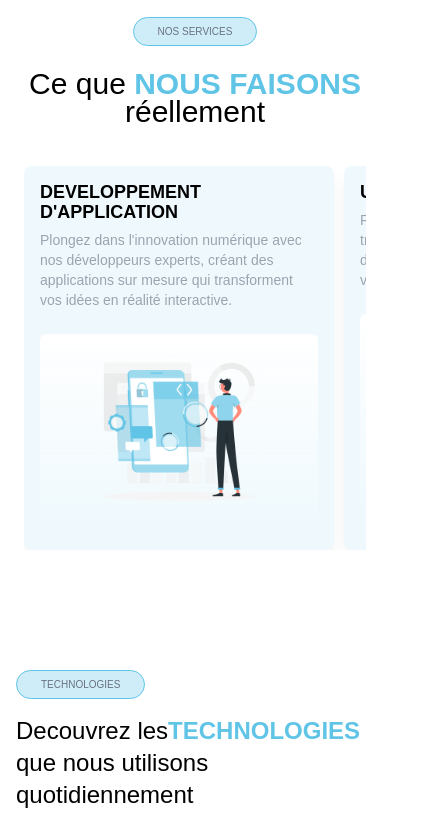
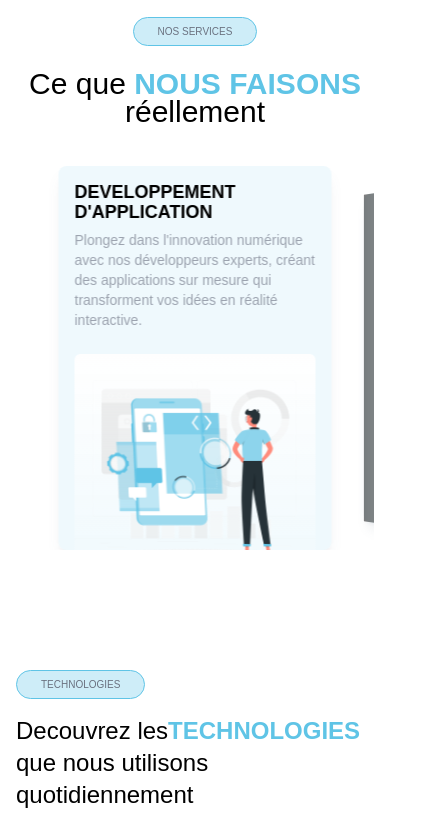
Before and after one commit to firmdigital/website, a React (Create React App) app: page / in a window 390 px wide. Shown: the part 1820-2645 px from the top of the page, 433 px wide, since content can reach past the window. Built offline with nearby package versions, Linux system fonts and the light colour scheme; grey boxes are pictures that could not be loaded.

Commit message:
update swiper

```diff
--- a/src/components/Blog.jsx
+++ b/src/components/Blog.jsx
@@ -119,9 +119,9 @@ export default function Blogs() {
                 </div>
                 <a
                   href="#"
-                  className="rounded-md px-3.5 py-2 text-sm font-semibold leading-6 text-[#449ab7] ring-1 ring-inset ring-[#449ab7]/30 hover:ring-[#449ab7]/40 focus-visible:outline focus-visible:outline-2 focus-visible:outline-offset-2 focus-visible:outline-[#449ab7]"
+                  className="rounded-md hover:-translate-y-1 transition-all duration-300 px-3.5 py-2 text-sm font-semibold leading-6 text-[#449ab7] ring-1 ring-inset ring-[#449ab7]/30 hover:ring-[#449ab7]/40 focus-visible:outline focus-visible:outline-2 focus-visible:outline-offset-2 focus-visible:outline-[#449ab7]"
                 >
-                  Voir toutes nos articles{" "}
+                  Voir tous nos articles{" "}
                   <span aria-hidden="true">&rarr;</span>
                 </a>
               </div>
--- a/src/components/Services.jsx
+++ b/src/components/Services.jsx
@@ -1,7 +1,15 @@
+// Import Swiper React components
 import { Swiper, SwiperSlide } from "swiper/react";
 
 // Import Swiper styles
 import "swiper/css";
+import "swiper/css/effect-coverflow";
+import "swiper/css/pagination";
+
+// import "./index.css"
+
+// import required modules
+import { EffectCoverflow } from "swiper/modules";
 
 const services = [
   {
@@ -92,12 +100,23 @@ function Services() {
       </div>
 
       {/* Mobile Servie */}
-      <div className="w-full flex lg:hidden py-10 px-2">
+      <div className="w-full flex lg:hidden py-10">
         <Swiper
+          effect={"coverflow"}
+          grabCursor={true}
+          centeredSlides={true}
+          slidesPerView={1.3}
+          coverflowEffect={{
+            rotate: 50,
+            stretch: 0,
+            depth: 100,
+            modifier: 1,
+            slideShadows: true,
+          }}
+          modules={[EffectCoverflow]}
+          className="mySwiper"
           spaceBetween={10}
-          slidesPerView={1.1}
           breakpoints={{
-            // when window width is >= 768px
             500: {
               slidesPerView: 2.1,
             },
--- a/src/components/Team.jsx
+++ b/src/components/Team.jsx
@@ -1,7 +1,12 @@
+// Import Swiper React components
 import { Swiper, SwiperSlide } from "swiper/react";
 
 // Import Swiper styles
 import "swiper/css";
+import "swiper/css/effect-cards";
+
+// import required modules
+import { EffectCards } from "swiper/modules";
 
 const posts = [
   {
@@ -151,14 +156,10 @@ export default function Team() {
         {/* Mobile Servie */}
         <div className="w-full flex sm:hidden py-10 px-2">
           <Swiper
-            spaceBetween={10}
-            slidesPerView={1.1}
-            breakpoints={{
-              // when window width is >= 768px
-              500: {
-                slidesPerView: 2.1,
-              },
-            }}
+            effect={"cards"}
+            grabCursor={true}
+            modules={[EffectCards]}
+            className="mySwiper"
           >
             {posts.map((post) => (
               <SwiperSlide key={post.id}>
--- a/src/index.css
+++ b/src/index.css
@@ -24,6 +24,7 @@ body {
     }
 
 }
+
 /* Ajoutez cette classe dans votre fichier CSS */
 .degrade-img::after {
     content: '';
@@ -32,6 +33,26 @@ body {
     left: 0;
     right: 0;
     bottom: 0;
-    background: linear-gradient(45deg, #ff0099, #493240); /* Exemple de dégradé */
-    pointer-events: none; /* Permet les interactions avec l'élément sous-jacent */
-  }
+    background: linear-gradient(45deg, #ff0099, #493240);
+    /* Exemple de dégradé */
+    pointer-events: none;
+    /* Permet les interactions avec l'élément sous-jacent */
+}
+
+.swiper {
+    width: 100%;
+    /* padding-top: 50px;
+    padding-bottom: 50px; */
+}
+
+.swiper-slide {
+    background-position: center;
+    background-size: cover;
+    width: 300px;
+    height: 300px;
+}
+
+.swiper-slide img {
+    display: block;
+    width: 100%;
+}
```
